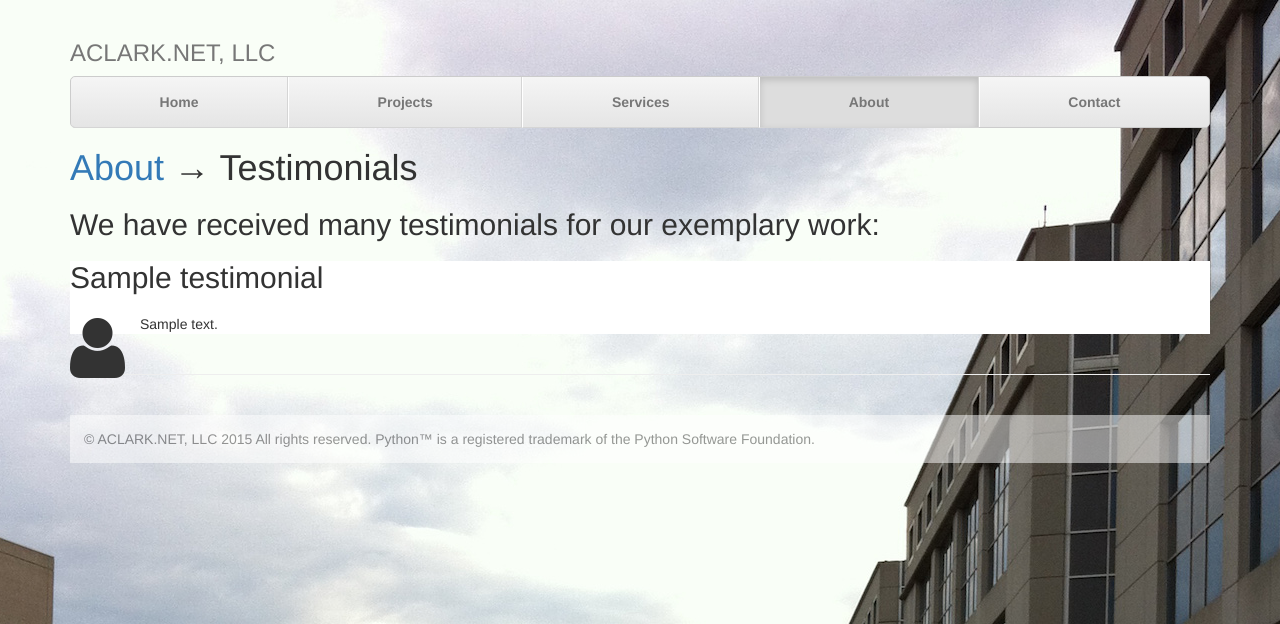
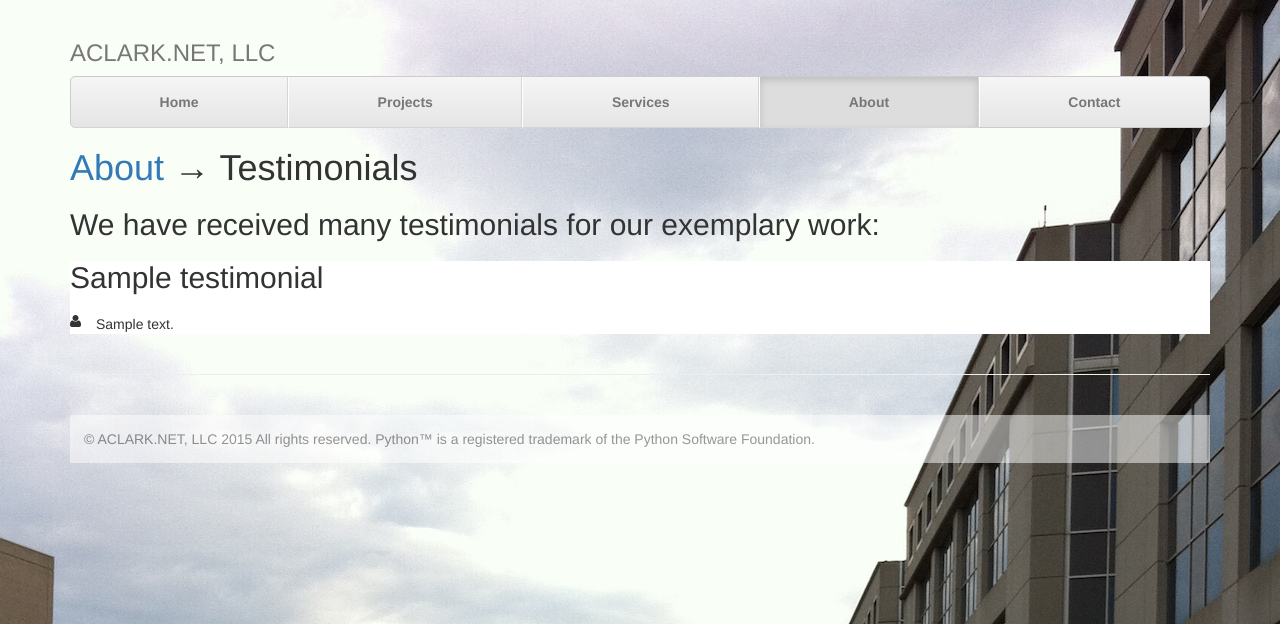
Before and after one commit to ACLARKNET/aclarknet-django, a Django app: page /about/testimonials in a window 1280 px wide. Shown: the top 624 px of the page. Run offline with Django 3.2, Linux system fonts and the light colour scheme; tables that the repository leaves empty hold one stand-in row (values such as "Sample post"); some libraries are stand-ins or nearby versions.

Commit message:
Update(s)

```diff
--- a/aclarknet/aclarknet/aclarknet/templates/testimonials.html
+++ b/aclarknet/aclarknet/aclarknet/templates/testimonials.html
@@ -14,7 +14,7 @@
     {% for testimonial in testimonials %}
         <h2>{{ testimonial.name }}</h2>
         <h3>{{ testimonial.desc }}</h3>
-        <p><i class="fa fa-user fa-5x wrap"></i>{{ testimonial.text }}</p>
+        <p><i class="fa fa-user wrap"></i>{{ testimonial.text }}</p>
     {% endfor %}
     </div>
 {% endblock %}
```
